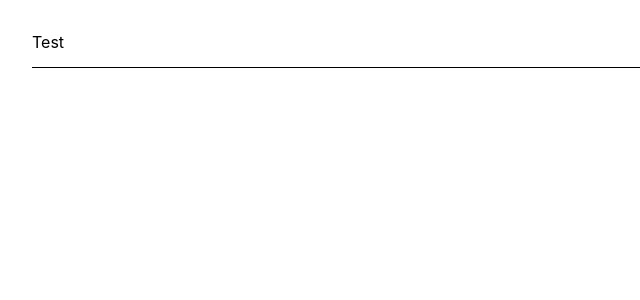
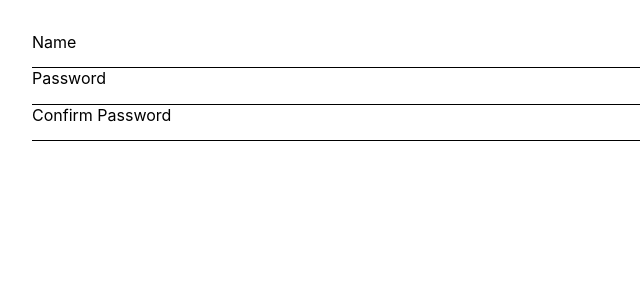
Before and after one commit to SalvadorLekan/Shopping-demo, a React (Create React App) app: page /signin in a window 1280 px wide. Shown: the top 300 px of the page, without its empty margins (0-640 px from the left). Built offline with nearby package versions, Linux system fonts and the light colour scheme.

Commit message:
Added reuseable button components

```diff
--- a/src/components/sign-in/SignIn.js
+++ b/src/components/sign-in/SignIn.js
@@ -7,7 +7,9 @@ function SignIn() {
     return (
         <div>
             <CostumForm>
-                <FormInput name='text' type='text' svalue={value} changevalue={setvalue}>Test</FormInput>
+                <FormInput name='text' type='text' svalue={value} changevalue={setvalue}>Name</FormInput>
+                <FormInput name='password' type='password' svalue={value} changevalue={setvalue}>Password</FormInput>
+                <FormInput name='confirmpassword' type='password' svalue={value} changevalue={setvalue}>Confirm Password</FormInput>
             </CostumForm>
         </div>
     )
```
Also changed, not shown: src/components/btn/Btn.js (added, +12 -0 lines), src/components/btn/Btn.scss (added, +11 -0 lines).
